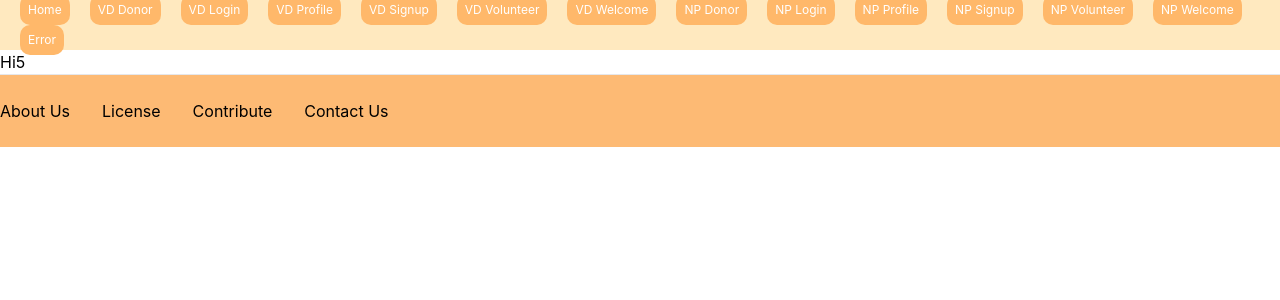
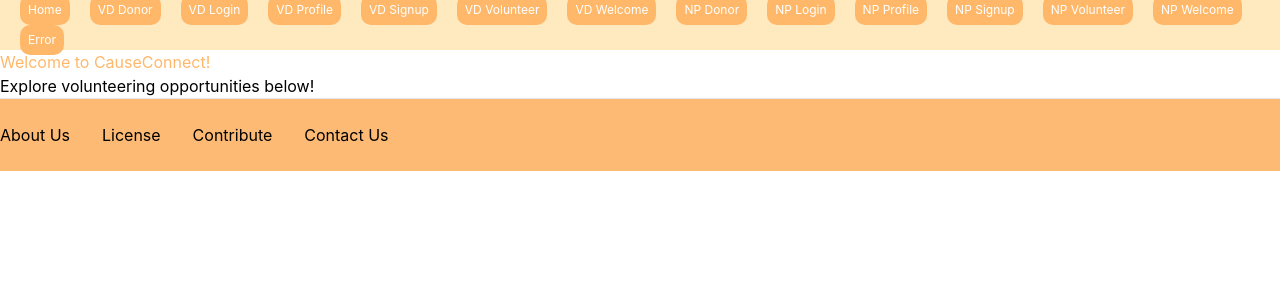
Before and after one commit to vvyn/CauseConnect, a React (Create React App) app in the folder cause-connect/client/: page /vd/volunteer in a window 1280 px wide. Shown: the top 300 px of the page. Built offline with nearby package versions, Linux system fonts and the light colour scheme.

Commit message:
update text

```diff
--- a/cause-connect/client/src/pages/Volunteer-Donor/Volunteer.js
+++ b/cause-connect/client/src/pages/Volunteer-Donor/Volunteer.js
@@ -2,8 +2,12 @@ import React from "react";
 
 export default function Volunteer() {
   return (
-    <div>
-      <p>Hi5</p>
+    <div style={{color: "#ffb86a"}}>
+      <p>Welcome to CauseConnect!</p>
+      <div style ={{color: "black"}}>
+        <p>Explore volunteering opportunities below!</p>
+      </div>
     </div>
+
   );
 }
```
Also changed, not shown: 1 other file (tests, documents, lock files or other folders).
